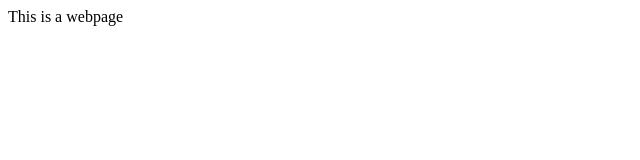
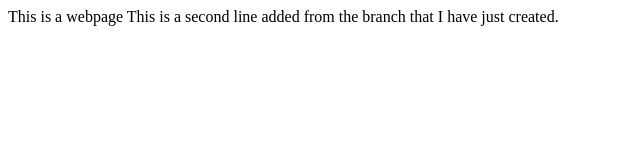
Before and after one commit to yizakm/scripts, a plain HTML site: page index.html in a window 1280 px wide. Shown: the whole page, without its empty margins (0-640 px from the left). Drawn offline with Linux system fonts and the light colour scheme.

Commit message:
Added a second line to the index.html

```diff
--- a/index.html
+++ b/index.html
@@ -11,7 +11,7 @@ developing a website
 <body>
 
 This is a webpage
-
+This is a second line added from the branch that I have just created.
   </body>
 
 
```
